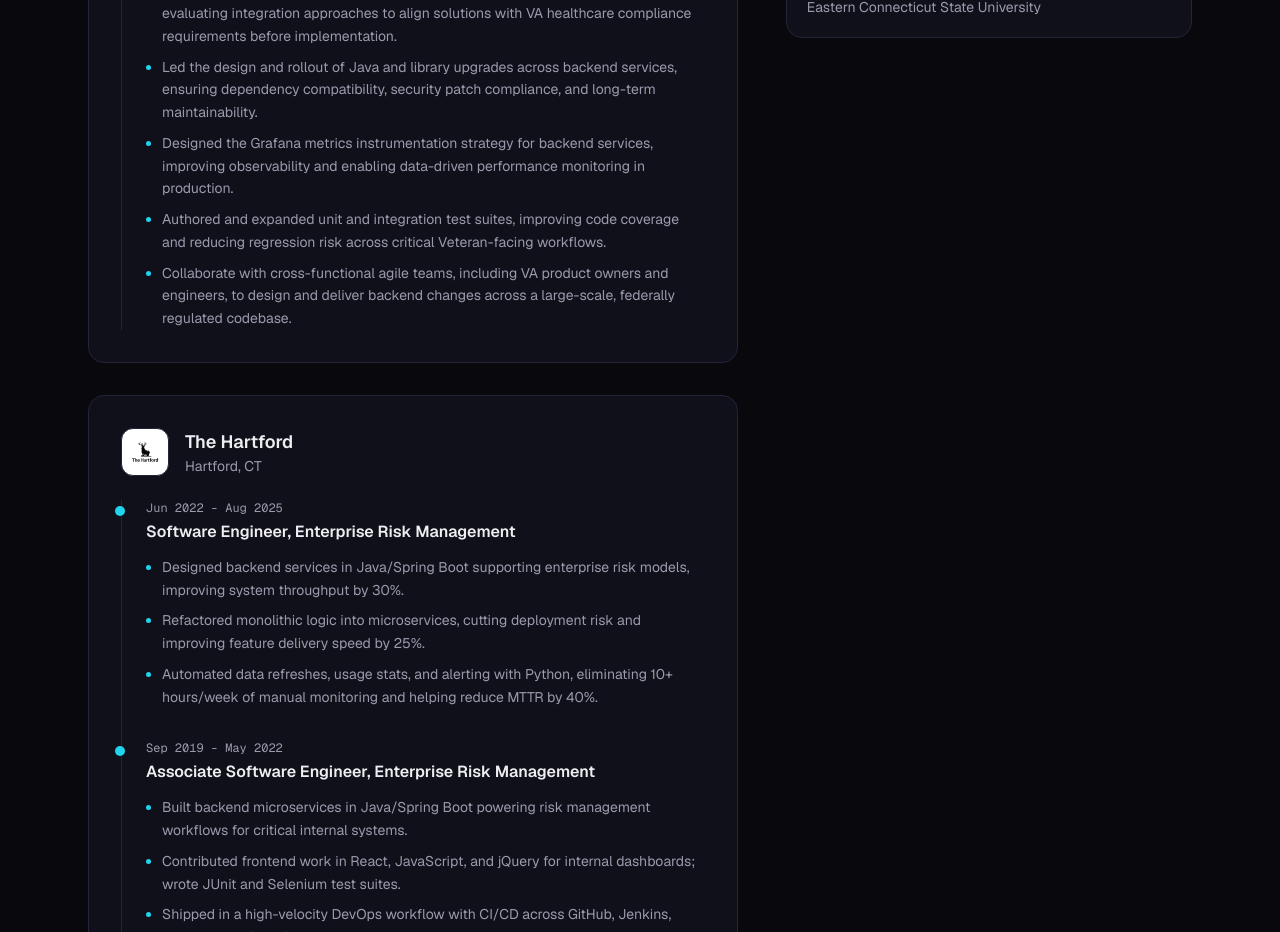
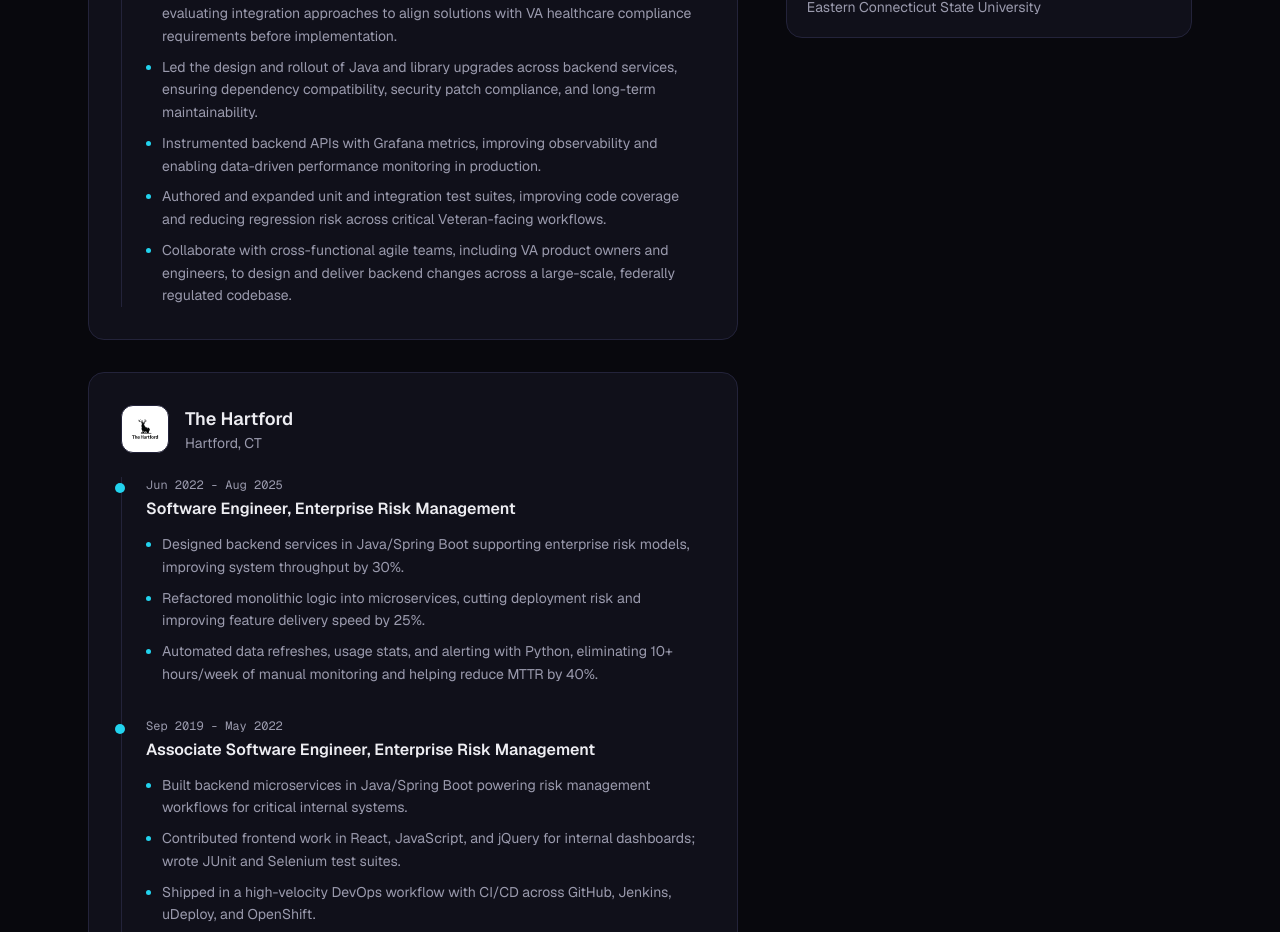
Before and after one commit to johnsonmau/mbj, a Next.js app: page / in a window 1280 px wide. Shown: the part 2160-3092 px from the top of the page. Built offline with nearby package versions, Linux system fonts and the light colour scheme.

Commit message:
fix: correct Grafana bullet to instrumented, not designed

```diff
--- a/content/site.ts
+++ b/content/site.ts
@@ -284,7 +284,7 @@
             "Design and implement new API endpoints and backend services in Java/Spring Boot supporting MyHealtheVet, the United States Department of Veterans Affairs' primary health portal for millions of Veterans.",
             "Drive technical design for backend features, authoring design documents and evaluating integration approaches to align solutions with VA healthcare compliance requirements before implementation.",
             "Led the design and rollout of Java and library upgrades across backend services, ensuring dependency compatibility, security patch compliance, and long-term maintainability.",
-            "Designed the Grafana metrics instrumentation strategy for backend services, improving observability and enabling data-driven performance monitoring in production.",
+            "Instrumented backend APIs with Grafana metrics, improving observability and enabling data-driven performance monitoring in production.",
             "Authored and expanded unit and integration test suites, improving code coverage and reducing regression risk across critical Veteran-facing workflows.",
             "Collaborate with cross-functional agile teams, including VA product owners and engineers, to design and deliver backend changes across a large-scale, federally regulated codebase.",
           ],
```
